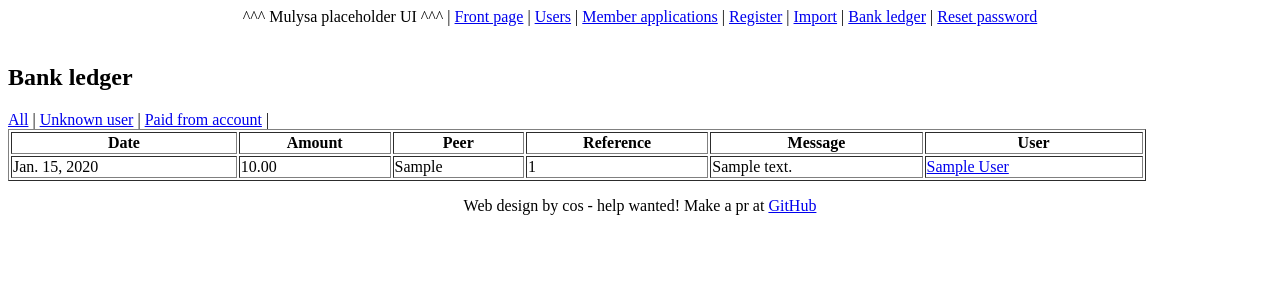
After one commit to TampereHacklab/mulysa, a Django app: page /www/ledger in a window 1280 px wide. The commit adds this page. Shown: the top 300 px of the page. Run offline with Django 3.2, Linux system fonts and the light colour scheme; tables that the repository leaves empty hold one stand-in row (values such as "Sample post"); parts of the project's set-up code (start-up, migrations or seed data) failed here and were passed over.

Commit message:
Added bank ledger view

```diff
--- a/www/templates/www/base.html
+++ b/www/templates/www/base.html
@@ -10,6 +10,7 @@
         | <a href="{% url 'applications' %}">Member applications</a>
         | <a href="{% url 'register' %}">Register</a>
         | <a href="{% url 'dataimport' %}">Import</a>
+        | <a href="{% url 'ledger' %}">Bank ledger</a>
         | <a href="../accounts/password_reset/">Reset password</a>
         </center>
         <br/>
--- /dev/null
+++ b/www/templates/www/ledger.html
@@ -0,0 +1,30 @@
+{% extends "www/base.html" %}
+{% block content %}
+<h2>
+Bank ledger
+</h2>
+<a href="{% url 'ledger' %}">All</a> |
+<a href="{% url 'ledger' %}?filter=unknown">Unknown user</a> |
+<a href="{% url 'ledger' %}?filter=paid">Paid from account</a> |
+
+<table width="90%" border="1">
+<tr>
+<th>Date</th><th>Amount</th><th>Peer</th><th>Reference</th><th>Message</th><th>User</th>
+</tr>
+{% for transaction in transactions %}
+<tr>
+    <td>{{ transaction.date }}</td>
+    <td>{{ transaction.amount }}</td>
+    <td>{{ transaction.sender }}</td>
+    <td>{{ transaction.reference_number }}</td>
+    <td>{{ transaction.message }}</td>
+    <td>
+        {% if transaction.user %}
+        <a href="{% url 'userdetails' transaction.user.id %}">
+        {{ transaction.user.first_name }} {{ transaction.user.last_name }}
+        </a>
+        {% endif %}
+</tr>
+{% endfor %}
+</table>
+{% endblock %}
--- a/www/templates/www/users.html
+++ b/www/templates/www/users.html
@@ -3,7 +3,7 @@
 <h2>
 User list
 </h2>
-<table width="90%"" border="1">
+<table width="90%" border="1">
 <tr>
 <th>Name</th><th>Email</th><th>Phone</th><th>Reference</th>
 {% for service in services %}
--- a/www/urls.py
+++ b/www/urls.py
@@ -9,6 +9,7 @@ urlpatterns = [
     path('register', views.register, name='register'),
     path('dataimport', views.dataimport, name='dataimport'),
     path('users', views.users, name='users'),
+    path('ledger', views.ledger, name='ledger'),
     path('userdetails/<int:id>/', views.userdetails, name='userdetails'),
     path('updateuser/<int:id>/', views.updateuser, name='updateuser'),
     path('applications', views.applications, name='applications'),
--- a/www/views.py
+++ b/www/views.py
@@ -12,7 +12,6 @@ def register(request):
     if request.method == 'POST':
         userform = RegistrationUserForm(request.POST)
         applicationform = RegistrationApplicationForm(request.POST)
-        print('POST', userform.is_valid(), applicationform.is_valid(), userform.errors)
         if userform.is_valid() and applicationform.is_valid():
             new_user = userform.save(commit=False)
             new_application = applicationform.save(commit=False)
@@ -58,6 +57,21 @@ def users(request):
         'services': services
     })
 
+
+def ledger(request):
+    filter = request.GET.get('filter')
+    transactions = []
+    if not filter:
+        transactions = BankTransaction.objects.all().order_by('-date')
+    elif filter=='unknown':
+        transactions = BankTransaction.objects.filter(user=None).order_by('-date')
+    elif filter=='paid':
+        transactions = BankTransaction.objects.filter(amount__lte=0).order_by('-date')
+
+    return render(request, 'www/ledger.html', {
+        'transactions': transactions
+    })
+
 def applications(request):
     return render(request, 'www/applications.html', {'applications': MembershipApplication.objects.all()})
 
```
